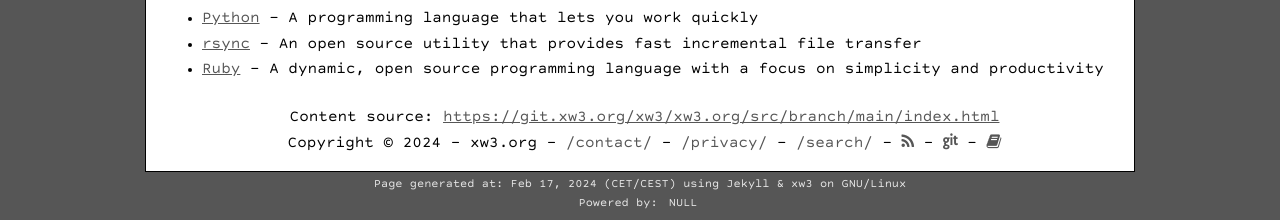
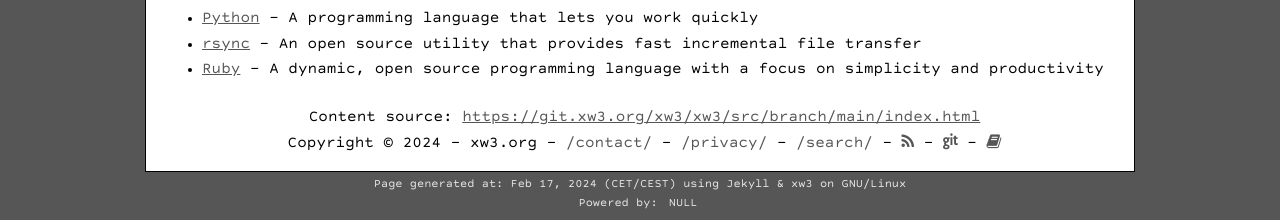
Before and after one commit to hanez/xw3, a Jekyll site: the page built from index.html, in a window 1280 px wide. Shown: the part 1026-1246 px from the top of the page. Built offline with Jekyll 4.4.1, drawn with Linux system fonts in a browser that asks for light colours; the list of posts is cut into pages by our own code.

Commit message:
Renamed repository from xw3.org to xw3.

```diff
--- a/_config.yml
+++ b/_config.yml
@@ -24,7 +24,7 @@
 charset: utf-8
 
 # Set to your git root to show a link to the file source in the footer. Unset to disable.
-git: https://git.xw3.org/xw3/xw3.org/src/branch/main/
+git: https://git.xw3.org/xw3/xw3/src/branch/main/
 
 lifetime: 3600
 
--- a/_includes/footer.html
+++ b/_includes/footer.html
@@ -7,7 +7,7 @@
         <a class="page-link" href="/privacy/" style="text-decoration: none;">/privacy/</a> -
         <a class="page-link" href="/search/" style="text-decoration: none;">/search/</a> -
         <a href="/feed.xml" class="rss"><i class="fa fa-rss" aria-hidden="true"></i><span style="display:none;"> RSS Feed</span></a> -
-        <a href="https://git.xw3.org/xw3/xw3.org" class="git"><i class="fa fa-git" aria-hidden="true"></i><span style="display:none;"> Git repositories</span></a> -
+        <a href="https://git.xw3.org/xw3/xw3" class="git"><i class="fa fa-git" aria-hidden="true"></i><span style="display:none;"> Git repositories</span></a> -
         <a href="https://wiki.xw3.org/start" class="book"><i class="fa fa-book" aria-hidden="true"></i><span style="display:none;"> Wiki</span></a>
       </p>
     </div>
```
Also changed, not shown: 1 other file.
